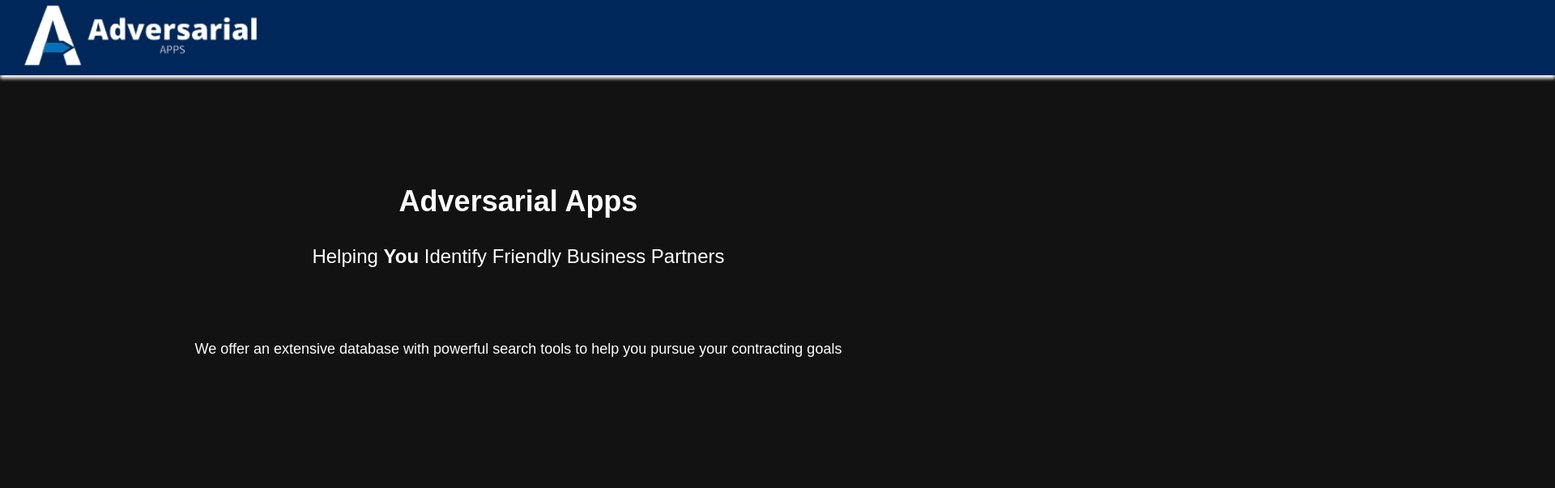
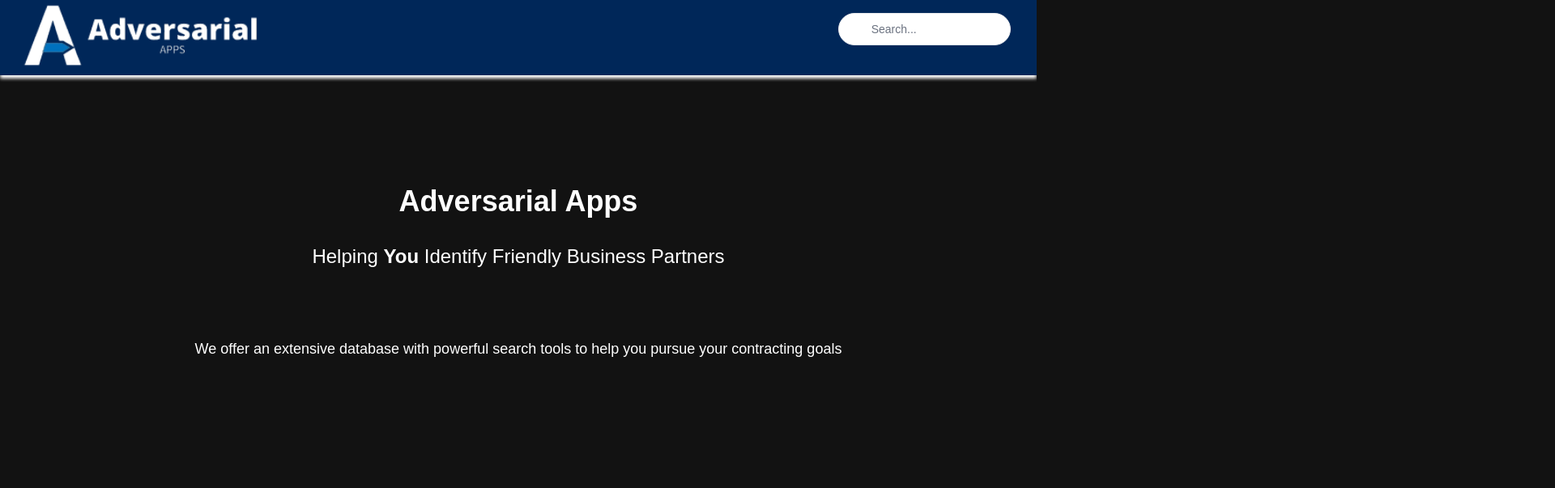
Before and after one commit to AdverseApps/Adversarial-Apps-Web, a Next.js app in the folder adversarial_apps/: page / in a window 1280 px wide. Shown: the top 603 px of the page at 81% size, 1920 px wide, since content can reach past the window. Built offline with nearby package versions, Linux system fonts and the light colour scheme.

Commit message:
adding searchbar to header layout
making searchbar permenant for the layout on all pages

```diff
--- a/adversarial_apps/src/app/layout.tsx
+++ b/adversarial_apps/src/app/layout.tsx
@@ -3,7 +3,7 @@
 import "./globals.css";
 import Image from "next/image";
 import Link from "next/link";
-
+import SearchBar from "@/components/searchbar";
 
 export default function RootLayout({
   children,
@@ -16,10 +16,10 @@
        <header
           style={{
             backgroundColor: "#002759", //background color for the header
-            width: 1920,
             height:93
           }}
-          className ="drop-shadow-[0_4px_2px_rgba(255,255,255,1.0)]" //white drop shadow to separate header from main
+          className ="w-full drop-shadow-[0_4px_2px_rgba(255,255,255,1.0)] " //white drop shadow to separate header from main
+
           >
             <figure className="relative h-auto w-auto">
             <Link href = "/" className="inline-block">
@@ -32,6 +32,12 @@
             />
             </Link>
             </figure>
+
+           {/* SearchBar positioned in the top-right */}
+          <nav className="fixed top-0 right-0 mt-4 mr-8 w-1/6">
+            <SearchBar placeholder="Search..."/> {/* Control width with size */}
+          </nav>
+
         </header>
 
 
```
